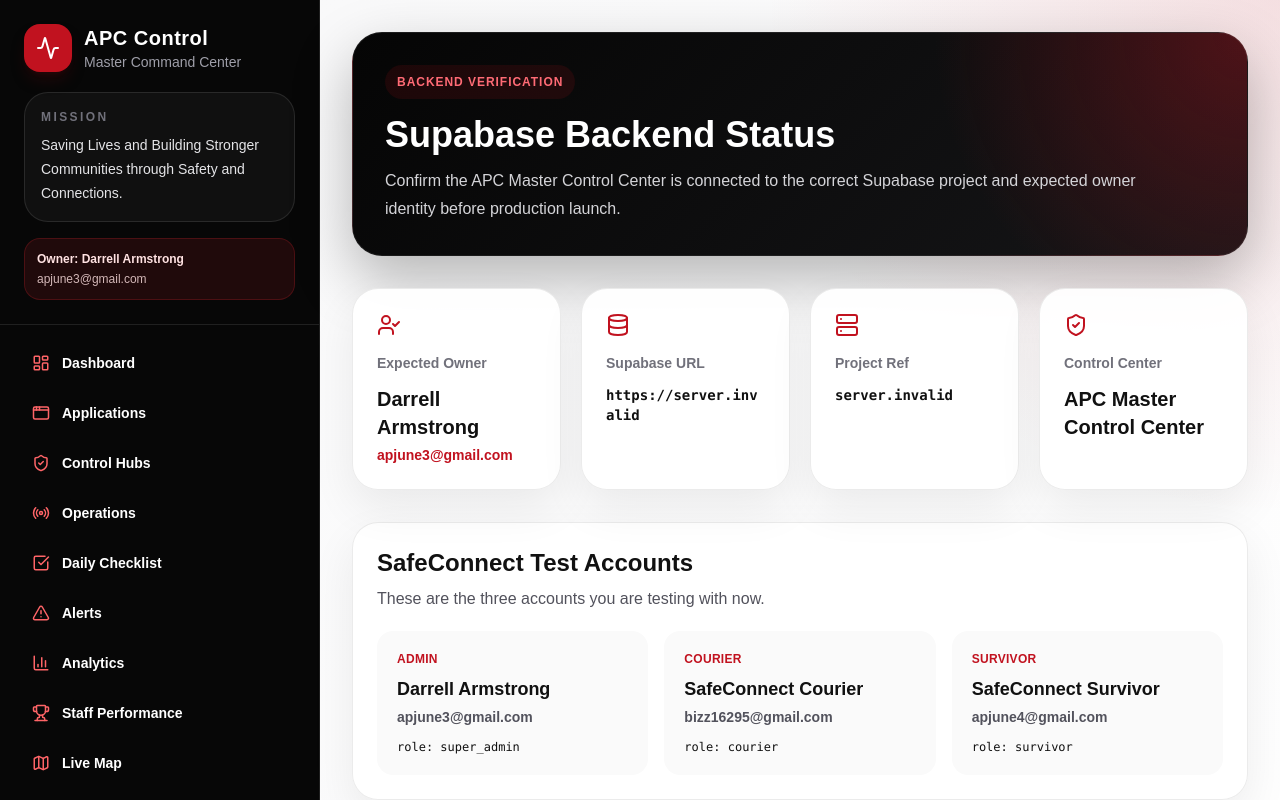
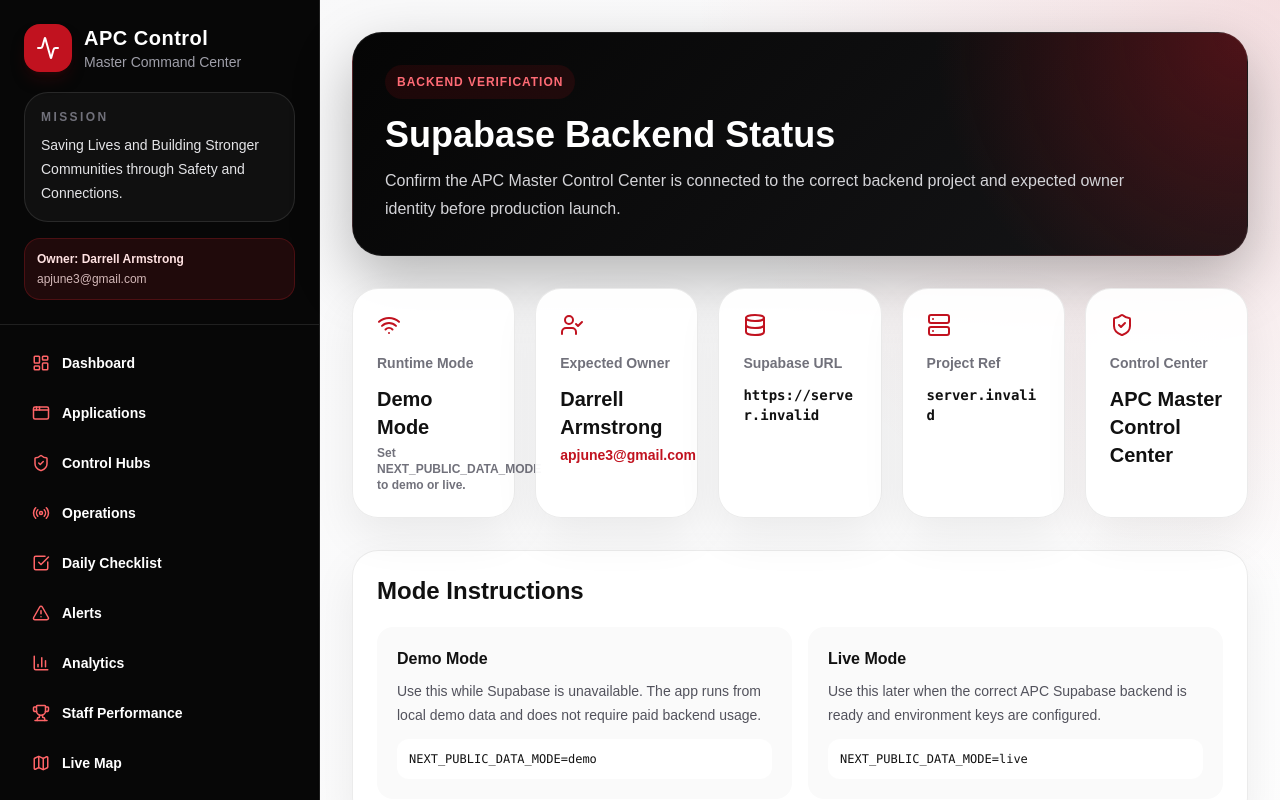
Before and after one commit to bigapc/APC-MASTER-CONTROL-CENTER, a Next.js app: page /backend-status in a window 1280 px wide. Shown: the top 800 px of the page. Built offline with nearby package versions, Linux system fonts and the light colour scheme; no server answers.

Commit message:
Show APC demo/live runtime status

```diff
--- a/app/backend-status/page.tsx
+++ b/app/backend-status/page.tsx
@@ -1,8 +1,10 @@
 import { APP_CONFIG, SAFECONNECT_TEST_ACCOUNTS } from "@/lib/appConfig";
-import { Database, Server, ShieldCheck, UserCheck } from "lucide-react";
+import { getRuntimeStatus } from "@/lib/runtimeStatus";
+import { Database, Server, ShieldCheck, UserCheck, Wifi } from "lucide-react";
 
-export default function BackendStatusPage() {
-  const supabaseUrl = process.env.NEXT_PUBLIC_SUPABASE_URL || "Not connected yet";
+export default async function BackendStatusPage() {
+  const runtime = await getRuntimeStatus();
+  const supabaseUrl = runtime.supabaseUrl;
   const projectRef = supabaseUrl.includes("https://")
     ? supabaseUrl.replace("https://", "").replace(".supabase.co", "")
     : "Not detected";
@@ -13,15 +15,37 @@
         <div className="apc-badge">Backend Verification</div>
         <h1 className="mt-4 text-4xl font-black text-white">Supabase Backend Status</h1>
         <p className="mt-3 max-w-3xl leading-7 text-zinc-300">
-          Confirm the APC Master Control Center is connected to the correct Supabase project and expected owner identity before production launch.
+          Confirm the APC Master Control Center is connected to the correct backend project and expected owner identity before production launch.
         </p>
       </section>
 
-      <section className="grid gap-5 md:grid-cols-2 xl:grid-cols-4">
+      <section className="grid gap-5 md:grid-cols-2 xl:grid-cols-5">
+        <div className="apc-card p-6">
+          <Wifi className="text-[#c1121f]" />
+          <p className="mt-4 text-sm font-bold text-zinc-500">Runtime Mode</p>
+          <p className="mt-3 text-xl font-black">{runtime.label}</p>
+          <p className="mt-1 text-xs font-bold text-zinc-500">Set NEXT_PUBLIC_DATA_MODE to demo or live.</p>
+        </div>
         <div className="apc-card p-6"><UserCheck className="text-[#c1121f]" /><p className="mt-4 text-sm font-bold text-zinc-500">Expected Owner</p><p className="mt-3 text-xl font-black">{APP_CONFIG.ownerName}</p><p className="mt-1 text-sm font-bold text-[#c1121f]">{APP_CONFIG.ownerEmail}</p></div>
         <div className="apc-card p-6"><Database className="text-[#c1121f]" /><p className="mt-4 text-sm font-bold text-zinc-500">Supabase URL</p><p className="mt-3 break-all font-mono text-sm font-black">{supabaseUrl}</p></div>
         <div className="apc-card p-6"><Server className="text-[#c1121f]" /><p className="mt-4 text-sm font-bold text-zinc-500">Project Ref</p><p className="mt-3 break-all font-mono text-sm font-black">{projectRef}</p></div>
         <div className="apc-card p-6"><ShieldCheck className="text-[#c1121f]" /><p className="mt-4 text-sm font-bold text-zinc-500">Control Center</p><p className="mt-3 text-xl font-black">{APP_CONFIG.appName}</p></div>
+      </section>
+
+      <section className="apc-card p-6">
+        <h2 className="text-2xl font-black">Mode Instructions</h2>
+        <div className="mt-5 grid gap-4 md:grid-cols-2">
+          <div className="rounded-2xl bg-zinc-50 p-5">
+            <p className="font-black">Demo Mode</p>
+            <p className="mt-2 text-sm leading-6 text-zinc-600">Use this while Supabase is unavailable. The app runs from local demo data and does not require paid backend usage.</p>
+            <p className="mt-3 rounded-xl bg-white p-3 font-mono text-xs">NEXT_PUBLIC_DATA_MODE=demo</p>
+          </div>
+          <div className="rounded-2xl bg-zinc-50 p-5">
+            <p className="font-black">Live Mode</p>
+            <p className="mt-2 text-sm leading-6 text-zinc-600">Use this later when the correct APC Supabase backend is ready and environment keys are configured.</p>
+            <p className="mt-3 rounded-xl bg-white p-3 font-mono text-xs">NEXT_PUBLIC_DATA_MODE=live</p>
+          </div>
+        </div>
       </section>
 
       <section className="apc-card p-6">
@@ -40,7 +64,7 @@
       </section>
 
       <section className="apc-card p-6">
-        <h2 className="text-2xl font-black">Required Supabase Tables</h2>
+        <h2 className="text-2xl font-black">Required Backend Tables</h2>
         <div className="mt-5 grid gap-3 md:grid-cols-3">
           {["apps", "apc_admins", "admin_roles", "unified_reports", "dispatch_cases", "organizations", "analytics_events", "audit_logs", "system_health"].map((table) => (
             <div key={table} className="rounded-2xl border border-black/5 bg-white p-4 font-mono text-sm font-black">{table}</div>
```
